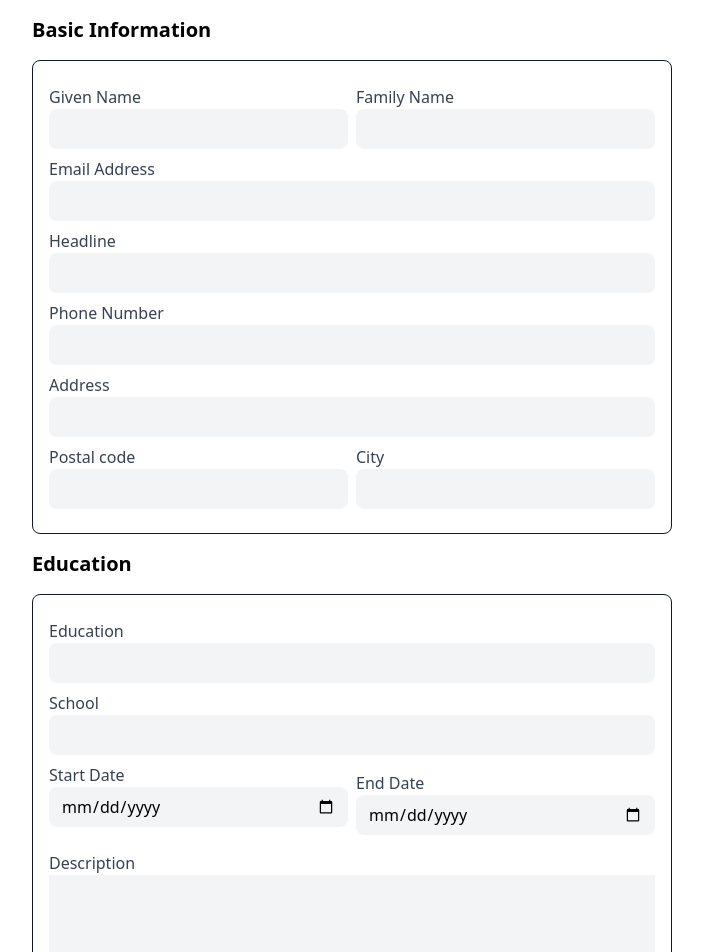
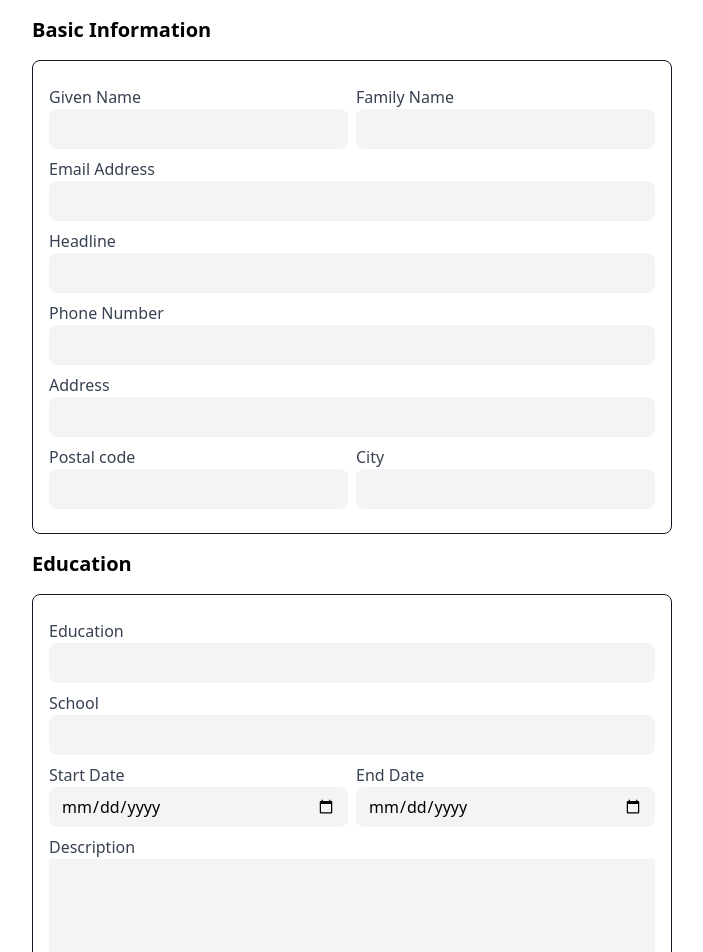
Before and after one commit to Ja-Uyoma/CV-Application, a React (Vite) app: page / in a window 1280 px wide. Shown: the top 952 px of the page, without its empty margins (288-991 px from the left). Built offline with nearby package versions, Linux system fonts and the light colour scheme.

Commit message:
fix: remove margins from "End Date" form field

```diff
--- a/src/components/History.jsx
+++ b/src/components/History.jsx
@@ -39,7 +39,7 @@ const History = ({ formName }) => {
             />
           </div>
 
-          <div className="flex-1 my-2">
+          <div className="flex-1">
             <label htmlFor="end-date" className="block font-medium text-gray-700">
               End Date
             </label>
```
